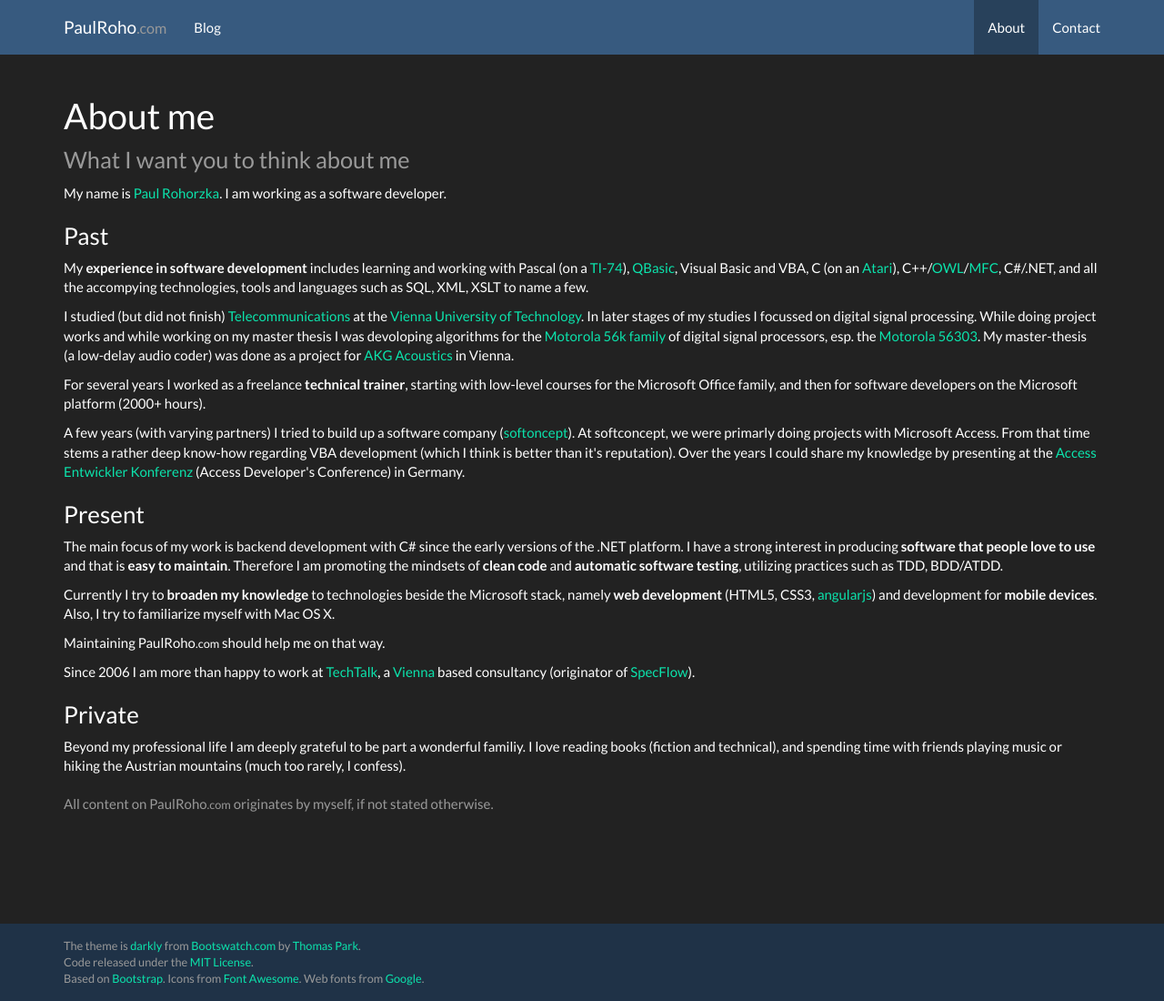
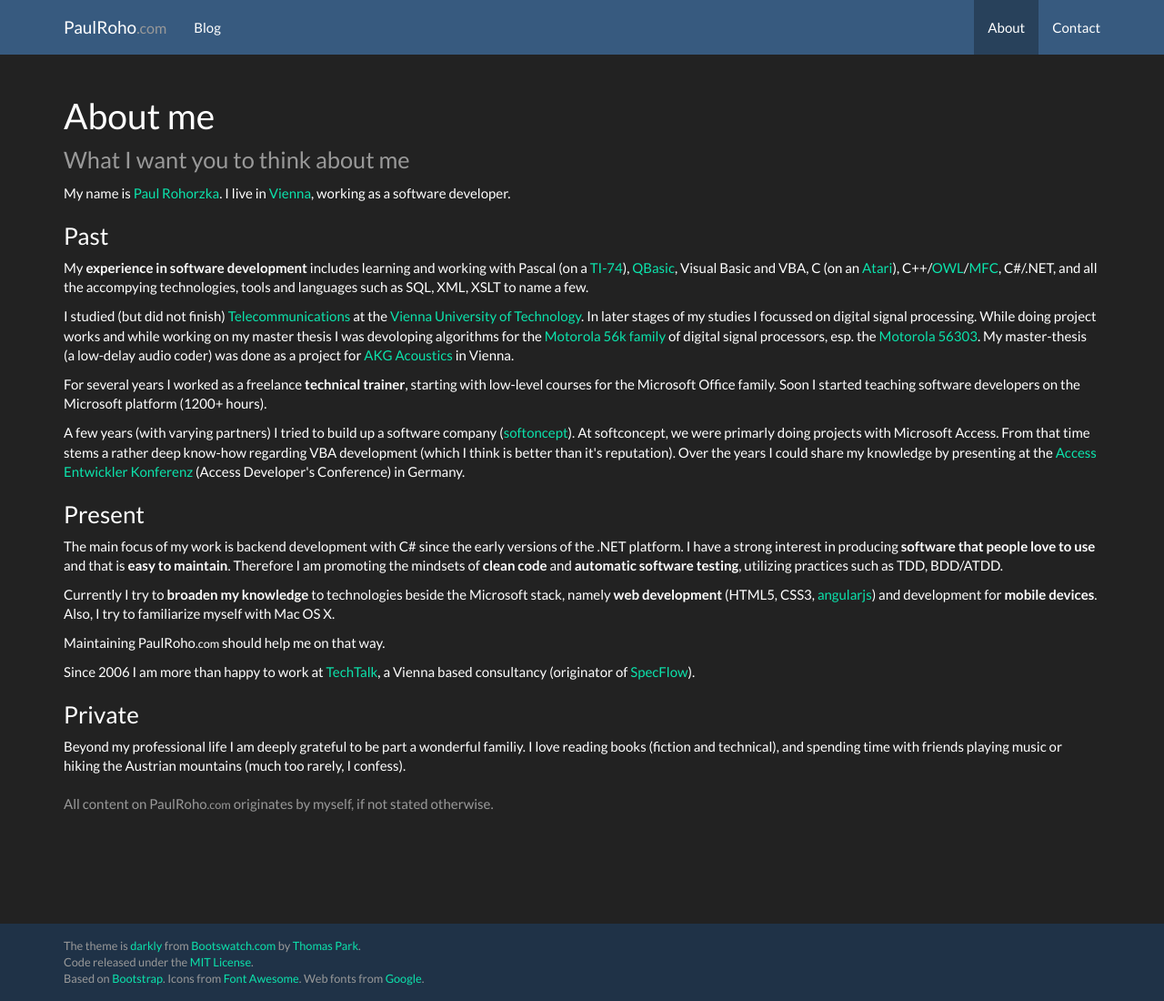
Before and after one commit to paulroho/paulroho.github.io, a Jekyll site: the page built from about/paul/index.html, in a window 1280 px wide and 1100 px high. Shown: the whole window at 91% size. Built offline with Jekyll 4.4.1, drawn with Linux system fonts in a browser that asks for light colours; nearby versions of some CDN libraries.

Commit message:
more minor changes on about/paul

```diff
--- a/about/paul/index.html
+++ b/about/paul/index.html
@@ -4,19 +4,19 @@ layout: default
 
 <h1>About me<br/>
 <small>What I want you to think about me</small></h1>
-<p>My name is <a href="/contact">Paul Rohorzka</a>. I am working as a software developer.</p>
+<p>My name is <a href="/contact">Paul Rohorzka</a>. I live in <a href="http://wien.at/english">Vienna</a>, working as a software developer.</p>
 
 <h3>Past</h3>
 <p>My <strong>experience in software development</strong> includes learning and working with Pascal (on a <a href="http://en.wikipedia.org/wiki/TI-74">TI-74</a>), <a href="http://en.wikipedia.org/wiki/QBasic">QBasic</a>, Visual Basic and VBA, C (on an <a href="http://en.wikipedia.org/wiki/Atari_ST">Atari</a>), C++/<a href="http://en.wikipedia.org/wiki/Object_Windows_Library">OWL</a>/<a href="http://en.wikipedia.org/wiki/Microsoft_Foundation_Class_Library">MFC</a>, C#/.NET, and all the accompying technologies, tools and languages such as SQL, XML, XSLT to name a few.</p>
 <p>I studied (but did not finish) <a href="http://www.nt.tuwien.ac.at/">Telecommunications</a> at the <a href="http://www.tuwien.ac.at/en">Vienna University of Technology</a>. In later stages of my studies I focussed on digital signal processing. While doing project works and while working on my master thesis I was devoloping algorithms for the <a href="http://en.wikipedia.org/wiki/Motorola_56000">Motorola 56k family</a> of digital signal processors, esp. the <a href="http://www.freescale.com/webapp/sps/site/prod_summary.jsp?code=DSP56303">Motorola 56303</a>. My master-thesis (a low-delay audio coder) was done as a project for <a href="http://www.akg.com/">AKG Acoustics</a> in Vienna.</p>
-<p>For several years I worked as a freelance <strong>technical trainer</strong>, starting with low-level courses for the Microsoft Office family, and then for software developers on the Microsoft platform (2000+ hours).</p>
+<p>For several years I worked as a freelance <strong>technical trainer</strong>, starting with low-level courses for the Microsoft Office family. Soon I started teaching software developers on the Microsoft platform (1200+ hours).</p>
 <p>A few years (with varying partners) I tried to build up a software company (<a href="http://www.softconcept.at">softoncept</a>). At softconcept, we were primarly doing projects with Microsoft Access. From that time stems a rather deep know-how regarding VBA development (which I think is better than it's reputation). Over the years I could share my knowledge by presenting at the <a href="http://donkarl.com?aek">Access Entwickler Konferenz</a> (Access Developer's Conference) in Germany.</p>
 
 <h3>Present</h3>
 <p>The main focus of my work is backend development with C# since the early versions of the .NET platform. I have a strong interest in producing <strong>software that people love to use</strong> and that is <strong>easy to maintain</strong>. Therefore I am promoting the mindsets of <strong>clean code</strong> and <strong>automatic software testing</strong>, utilizing practices such as TDD, BDD/ATDD.</p>
 <p>Currently I try to <strong>broaden my knowledge</strong> to technologies beside the Microsoft stack, namely <strong>web development</strong> (HTML5, CSS3, <a href="http://angularjs.org">angularjs</a>) and development for <strong>mobile devices</strong>. Also, I try to familiarize myself with Mac OS X.</p>
 <p>Maintaining {{ site.urlhtml }} should help me on that way.</p>
-<p>Since 2006 I am more than happy to work at <a href="http://www.techtalk.at">TechTalk</a>, a <a href="http://wien.at/english">Vienna</a> based consultancy (originator of <a href="http://specflow.org">SpecFlow</a>).</p>
+<p>Since 2006 I am more than happy to work at <a href="http://www.techtalk.at">TechTalk</a>, a Vienna based consultancy (originator of <a href="http://specflow.org">SpecFlow</a>).</p>
 
 <h3>Private</h3>
 <p>Beyond my professional life I am deeply grateful to be part a wonderful familiy. I love reading books (fiction and technical), and spending time with friends playing music or hiking the Austrian mountains (much too rarely, I confess).</p>
```
